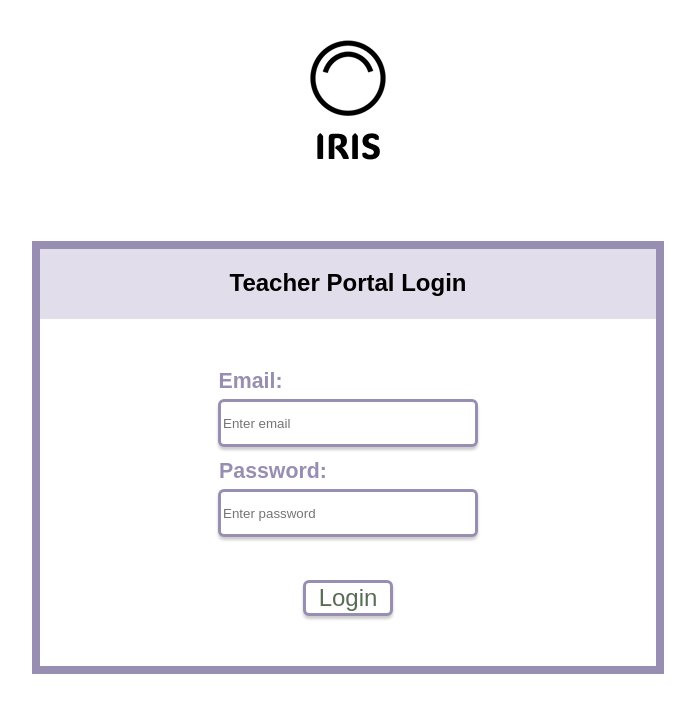
After one commit to supertop24/IRIS, a Flask app: page /teacherLogin in a window 1280 px wide. The commit adds this page. Shown: the top 713 px of the page, without its empty margins (292-987 px from the left). Run offline with Flask 3, Linux system fonts and the light colour scheme.

Commit message:
editing login page

```diff
--- /dev/null
+++ b/iris/website/static/css/login.css
@@ -0,0 +1,95 @@
+.psLogo{
+    align-content: center;
+    display:flex;
+    justify-content: center;
+    margin-top: 30px;
+}
+
+
+.loginformflex{
+
+    display: flex;
+    flex-direction: column;
+    align-items: center;
+    justify-content: space-between;
+    margin-top: 80px;
+    margin-left: 25%;
+    margin-right: 25%;
+    padding-top: 0px;
+    padding-bottom: 50px;
+    border: solid;
+    width: auto;
+    border-color: #988EB1;
+    border-width: 8px;
+
+}
+
+.lfTop{
+
+    height: 70px;
+    width: 100%;
+    background-color: #E2DDEB;
+    margin-bottom: 50px;
+    display: flex;
+    flex-direction: row;
+    justify-content: center;
+
+}
+
+.ltTopText{
+
+    width: auto;
+    color: black;
+    font-family:Arial, Helvetica, sans-serif;
+
+}
+
+.lfLabel1{
+    font-family: "brandon-grotesque", sans-serif;
+    font-weight: 600;
+    font-style: normal;
+    color: #988EB1;
+    font-size: 16pt;
+    text-align: left;
+    margin-right: 195px;
+    margin-bottom: 5px;
+}
+
+.lfLabel2{
+    font-family: "brandon-grotesque", sans-serif;
+    font-weight: 600;
+    font-style: normal;
+    color: #988EB1;
+    font-size: 16pt;
+    text-align: left;
+    margin-right: 150px;
+    margin-bottom: 5px;
+}
+
+.lfInput{
+    margin-bottom: 2%;
+}
+
+.lfInput input{
+    width: 250px;
+    height: 40px;
+    border: 3px solid #988EB1;
+    border-radius: 6px;
+    box-shadow: 0px 3px 3px rgba(0, 0, 0, 0.2);
+}
+
+.loginformflex button{
+    background-color: white;
+    border: 3px solid #988EB1;
+    border-radius: 6px;
+    font-family: "brandon-grotesque", sans-serif;
+    font-weight: 400;
+    font-style: normal;
+    color: #596C55;
+    font-size: 18pt;
+    box-shadow: 0px 3px 3px rgba(0, 0, 0, 0.2);
+    padding-left: 2%;
+    padding-right: 2%;
+
+    margin-top: 5%;
+}
--- a/iris/website/static/css/portalSelect.css
+++ b/iris/website/static/css/portalSelect.css
@@ -1,3 +1,4 @@
+
 .psHeading{
 
     color:red;
@@ -8,7 +9,7 @@
     align-content: center;
     display:flex;
     justify-content: center;
-    margin-top: 50px;
+    margin-top: 30px;
 }
 
 .selectPortalFlex{
--- /dev/null
+++ b/iris/website/templates/teacherLogin.html
@@ -0,0 +1,51 @@
+<!DOCTYPE html>
+<html>
+    <head>
+        <meta charset="utf-8" />
+        <meta name="viewport" content="width=device-width, initial-scale=1">
+        <link rel="stylesheet" href="{{ url_for('static', filename='css/login.css') }}">
+
+    </head>
+
+    <body>
+
+        <div class="psLogo">
+            <img src="{{url_for('static', filename='images/portalLogo.png')}}" align="middle" />
+        </div>
+
+        <div class="loginformflex">
+
+            <div class="lfTop">
+                <div class="ltTopText">
+                    <h2>Teacher Portal Login</h2>
+
+                </div>
+
+            </div>
+
+            <div class = lfLabel1>
+                <label for="email" >Email:</label>
+            </div>
+
+            <div class = lfInput>
+                <input type="email" class="form-control" id="email" name="email" placeholder="Enter email"/>
+            </div>
+
+            <div class = lfLabel2>
+                <label for="password">Password:</label>
+            </div>
+
+            <div class = lfInput>
+                <input type="password" class="form-control" id="password" name="password" placeholder="Enter password"/>
+            </div>
+
+
+            <button type="submit" class="btn btn-primary">Login</button>
+
+
+        </div>
+
+
+    </body>
+
+</html>
--- a/iris/website/views.py
+++ b/iris/website/views.py
@@ -15,3 +15,7 @@ def navBase():
 @views.route('/teacherPortal')
 def teacherPortal():
     return render_template('teacherPortal.html')
+
+@views.route('/teacherLogin')
+def teacherLogin():
+    return render_template('teacherLogin.html')
```
Also changed, not shown: iris/website/templates/portalSelect.html (+4 -3 lines).
